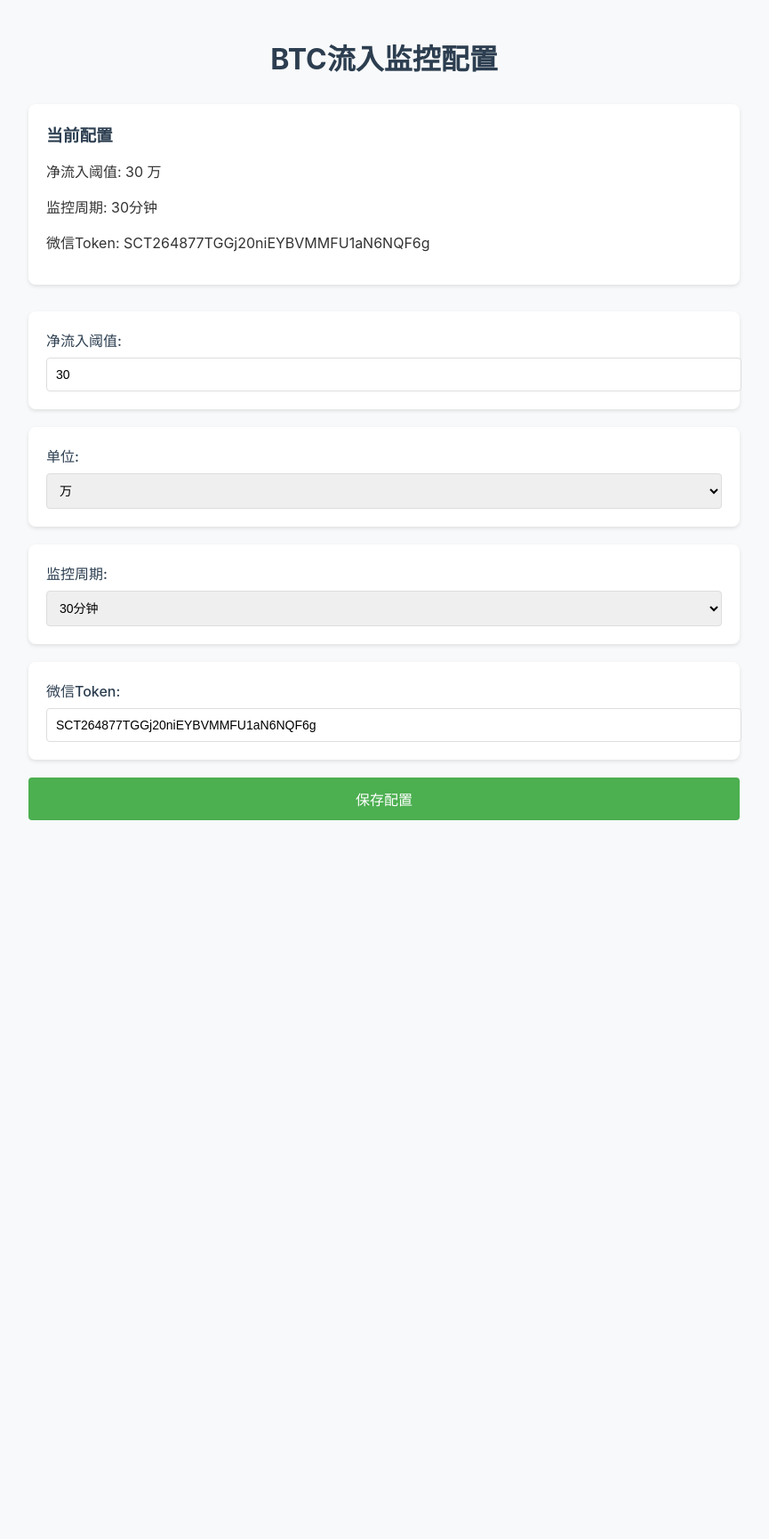
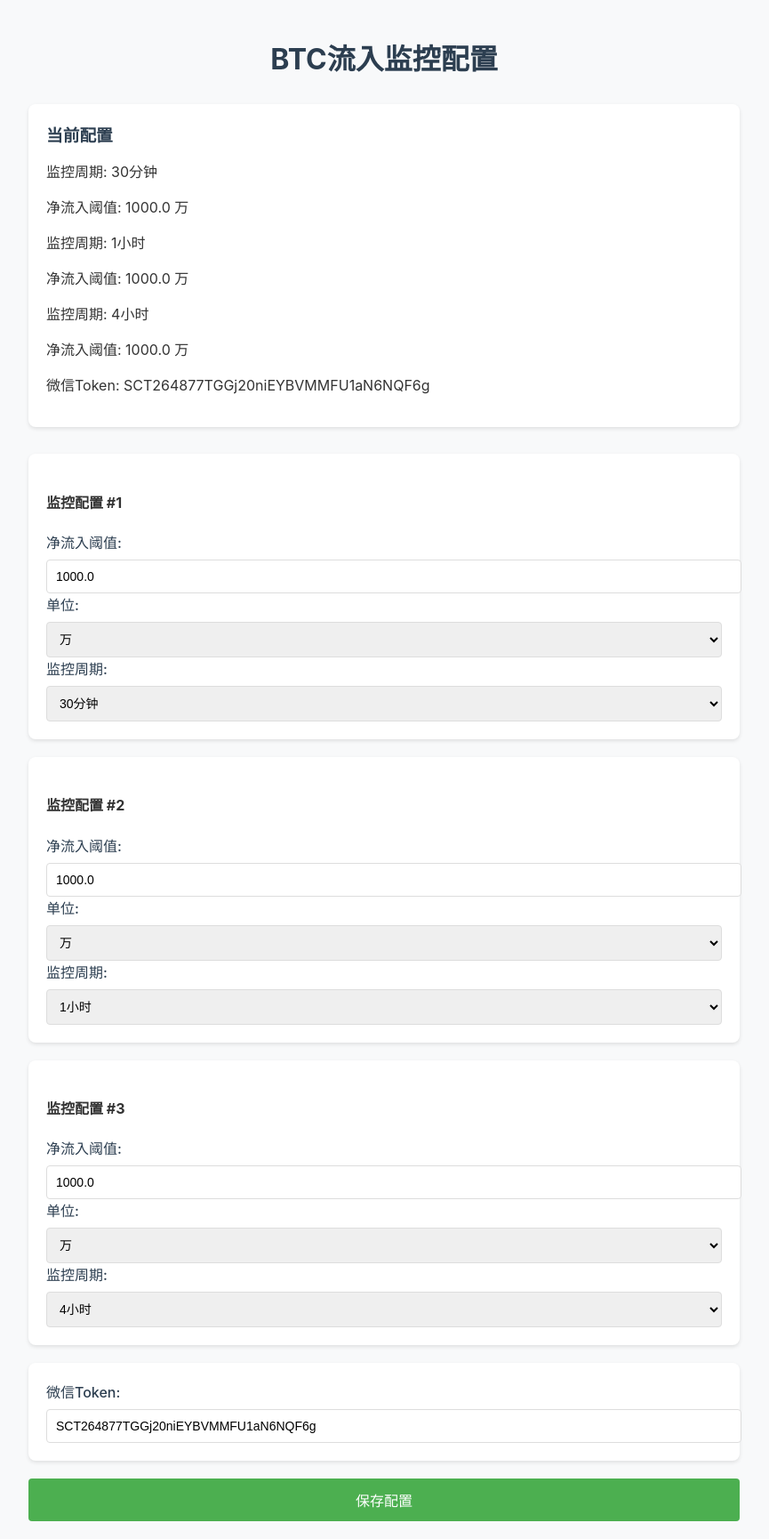
Before and after one commit to Robin3910/coin_flow_data_crawl, a Flask app: page / in a window 1280 px wide. Shown: the whole page at 89% size, without its empty margins (208-1073 px from the left). Before the commit the page ends 922 px from the top, so only its background shows below. Run offline with Flask 3, Linux system fonts and the light colour scheme.

Commit message:
feat 补充多个周期配置

```diff
--- a/app.py
+++ b/app.py
@@ -20,10 +20,25 @@ CONFIG_FILE = 'config.json'
 
 # 默认配置
 default_config = {
-    'threshold': 1000.0,
-    'unit': '万',
-    'period': '5分钟',
-    'wx_token': 'SCT264877TGGj20niEYBVMMFU1aN6NQF6g'
+  "period_list": [
+    {
+      "threshold": 1000.0,
+      "unit": "万",
+      "period": "30分钟"
+    },
+    {
+      "threshold": 1000.0,
+      "unit": "万",
+      "period": "1小时"
+    },
+    {
+      "threshold": 1000.0,
+      "unit": "万",
+      "period": "4小时"
+    },
+
+  ],
+  "wx_token": "SCT264877TGGj20niEYBVMMFU1aN6NQF6g"
 }
 
 # 全局变量
@@ -103,9 +118,9 @@ def get_next_run_time(period):
     return next_time
 
 # 定时任务
-def scheduled_task():
+def scheduled_task(period_obj):
     # config = load_config()
-    result = get_btc_flow_data()
+    result = get_btc_flow_data(period_obj)
     if result:
         # 处理结果，后续添加告警逻辑
         print(f"执行定时任务，获取到数据：{result}")
@@ -132,44 +147,46 @@ def update_config():
 
         # 更新定时任务
         scheduler.remove_all_jobs()
-        next_run_time = get_next_run_time(new_config['period'])
-        # 根据周期设置interval参数
-        interval_params = {}
-        if new_config['period'] == "5分钟":
-            interval_params['minutes'] = 5
-        elif new_config['period'] == "15分钟":
-            interval_params['minutes'] = 15
-        elif new_config['period'] == "30分钟":
-            interval_params['minutes'] = 30
-        elif new_config['period'] == "1小时":
-            interval_params['hours'] = 1
-        elif new_config['period'] == "4小时":
-            interval_params['hours'] = 4
-        elif new_config['period'] == "12小时":
-            interval_params['hours'] = 12
-        elif new_config['period'] == "24小时":
-            interval_params['days'] = 1
-        elif new_config['period'] == "1周":
-            interval_params['weeks'] = 1
-        elif new_config['period'] == "15天":
-            interval_params['days'] = 15
-        elif new_config['period'] == "1月":
-            interval_params['days'] = 30
+        for period in new_config['period_list']:
 
-        # 添加定时任务
-        scheduler.add_job(
-            scheduled_task,
-            'interval',
-            next_run_time=next_run_time,
-            **interval_params,
-            id='btc_flow_monitor'
-        )
+            next_run_time = get_next_run_time(period['period'])
+            # 根据周期设置interval参数
+            interval_params = {}
+            if period['period'] == "5分钟":
+                interval_params['minutes'] = 5
+            elif period['period'] == "15分钟":
+                interval_params['minutes'] = 15
+            elif period['period'] == "30分钟":
+                interval_params['minutes'] = 30
+            elif period['period'] == "1小时":
+                interval_params['hours'] = 1
+            elif period['period'] == "4小时":
+                interval_params['hours'] = 4
+            elif period['period'] == "12小时":
+                interval_params['hours'] = 12
+            elif period['period'] == "24小时":
+                interval_params['days'] = 1
+            elif period['period'] == "1周":
+                interval_params['weeks'] = 1
+            elif period['period'] == "15天":
+                interval_params['days'] = 15
+            elif period['period'] == "1月":
+                interval_params['days'] = 30
+
+            # 添加定时任务
+            scheduler.add_job(
+                scheduled_task(period_obj=period),
+                'interval',
+                next_run_time=next_run_time,
+                **interval_params,
+                id=f'btc_flow_monitor_{period["period"]}'
+            )
 
         return jsonify({"status": "success"})
     except Exception as e:
         return jsonify({"status": "error", "message": str(e)})
 
-def get_btc_flow_data():
+def get_btc_flow_data(period_obj):
     # 设置Chrome选项
     options = webdriver.ChromeOptions()
     # 添加无头模式（可选）
@@ -198,7 +215,7 @@ def get_btc_flow_data():
 
         # 找到目标周期在period_list中的索引
         try:
-            period_index = period_list.index(default_config['period'])
+            period_index = period_list.index(period_obj['period'])
 
             target_td = None
             count = 0
@@ -221,15 +238,14 @@ def get_btc_flow_data():
             value = match.group(1)  # 保留正负号和数值部分
             unit = match.group(2)  # 提取单位
             value_num = float(value.replace('$', ''))
-            # unit = default_config['unit']
 
             # 转换为万单位
             if unit == '亿':
                 value_num = value_num * 10000  # 亿转万
 
             # 获取阈值并转换为万单位
-            threshold = float(default_config['threshold'])
-            if default_config['unit'] == '亿':
+            threshold = float(period_obj['threshold'])
+            if period_obj['unit'] == '亿':
                 threshold = threshold * 10000
 
             # 根据阈值正负判断是否需要告警
@@ -240,13 +256,12 @@ def get_btc_flow_data():
                 should_alert = True
 
             if should_alert:
-                alert_msg = f"BTC{default_config['period']}的净流入值{target_td.text.strip()},超过阈值{default_config['threshold']}{default_config['unit']}"
+                alert_msg = f"BTC{period_obj['period']}的净流入值{target_td.text.strip()},超过阈值{period_obj['threshold']}{period_obj['unit']}"
                 send_wx_notification(alert_msg, alert_msg)
-            print(f"{default_config['period']}的值为: {target_td.text.strip()}")
-            # send_wx_notification(f"BTC{default_config['period']}的净流入值为: {value}", f"BTC{default_config['period']}的净流入值为: {value}")
+            print(f"{period_obj['period']}的值为: {target_td.text.strip()}")
             return value
         except ValueError:
-            print(f"未找到目标周期 {default_config['period']}")
+            print(f"未找到目标周期 {period_obj['period']}")
             return None
         except IndexError:
             print("获取数据失败，td元素数量不足")
@@ -284,38 +299,39 @@ def init_scheduler():
 
     # 更新定时任务
     scheduler.remove_all_jobs()
-    next_run_time = get_next_run_time(default_config['period'])
-    # 根据周期设置interval参数
-    interval_params = {}
-    if default_config['period'] == "5分钟":
-        interval_params['minutes'] = 5
-    elif default_config['period'] == "15分钟":
-        interval_params['minutes'] = 15
-    elif default_config['period'] == "30分钟":
-        interval_params['minutes'] = 30
-    elif default_config['period'] == "1小时":
-        interval_params['hours'] = 1
-    elif default_config['period'] == "4小时":
-        interval_params['hours'] = 4
-    elif default_config['period'] == "12小时":
-        interval_params['hours'] = 12
-    elif default_config['period'] == "24小时":
-        interval_params['days'] = 1
-    elif default_config['period'] == "1周":
-        interval_params['weeks'] = 1
-    elif default_config['period'] == "15天":
-        interval_params['days'] = 15
-    elif default_config['period'] == "1月":
-        interval_params['days'] = 30
+    for period in default_config['period_list']:
+        next_run_time = get_next_run_time(period['period'])
+        # 根据周期设置interval参数
+        interval_params = {}
+        if period['period'] == "5分钟":
+            interval_params['minutes'] = 5
+        elif period['period'] == "15分钟":
+            interval_params['minutes'] = 15
+        elif period['period'] == "30分钟":
+            interval_params['minutes'] = 30
+        elif period['period'] == "1小时":
+            interval_params['hours'] = 1
+        elif period['period'] == "4小时":
+            interval_params['hours'] = 4
+        elif period['period'] == "12小时":
+            interval_params['hours'] = 12
+        elif period['period'] == "24小时":
+            interval_params['days'] = 1
+        elif period['period'] == "1周":
+            interval_params['weeks'] = 1
+        elif period['period'] == "15天":
+            interval_params['days'] = 15
+        elif period['period'] == "1月":
+            interval_params['days'] = 30
 
     # 添加定时任务
-    scheduler.add_job(
-        scheduled_task,
-        'interval',
-        next_run_time=next_run_time,
-        **interval_params,
-        id='btc_flow_monitor'
-    )
+        scheduler.add_job(
+            scheduled_task(period_obj=period),
+            'interval',
+            next_run_time=next_run_time,
+            **interval_params,
+            id=f'btc_flow_monitor_{period["period"]}'
+        )
 
 if __name__ == '__main__':
     default_config = load_config()
--- a/templates/index.html
+++ b/templates/index.html
@@ -92,31 +92,50 @@
     <!-- 添加当前配置显示区域 -->
     <div class="config-display">
         <h3 style="margin-top: 0;">当前配置</h3>
-        <p>净流入阈值: {{ config.threshold }} {{ config.unit }}</p>
-        <p>监控周期: {{ config.period }}</p>
+        {% for period_config in config.period_list %}
+        <div class="period-config">
+            <p>监控周期: {{ period_config.period }}</p>
+            <p>净流入阈值: {{ period_config.threshold }} {{ period_config.unit }}</p>
+        </div>
+        {% endfor %}
         <p>微信Token: {{ config.wx_token }}</p>
     </div>
 
-    <div class="form-group">
-        <label for="threshold">净流入阈值:</label>
-        <input type="number" id="threshold" value="{{ config.threshold }}" step="0.1">
+    <!-- 周期配置区域 -->
+    {% for i in range(3) %}
+    <div class="form-group period-group">
+        <h4>监控配置 #{{ i + 1 }}</h4>
+        <div class="form-row">
+            <label for="threshold{{ i }}">净流入阈值:</label>
+            <input type="number" id="threshold{{ i }}"
+                value="{{ config.period_list[i].threshold if i < config.period_list|length else 1000.0 }}"
+                step="0.1">
         </div>
-    <div class="form-group">
-        <label for="unit">单位:</label>
-        <select id="unit">
+        <div class="form-row">
+            <label for="unit{{ i }}">单位:</label>
+            <select id="unit{{ i }}">
                 {% for unit in unit_list %}
-            <option value="{{ unit }}" {% if unit == config.unit %}selected{% endif %}>{{ unit }}</option>
+                <option value="{{ unit }}"
+                    {% if i < config.period_list|length and unit == config.period_list[i].unit %}selected{% endif %}>
+                    {{ unit }}
+                </option>
                 {% endfor %}
             </select>
         </div>
-    <div class="form-group">
-        <label for="period">监控周期:</label>
-        <select id="period">
+        <div class="form-row">
+            <label for="period{{ i }}">监控周期:</label>
+            <select id="period{{ i }}">
                 {% for period in period_list %}
-            <option value="{{ period }}" {% if period == config.period %}selected{% endif %}>{{ period }}</option>
+                <option value="{{ period }}"
+                    {% if i < config.period_list|length and period == config.period_list[i].period %}selected{% endif %}>
+                    {{ period }}
+                </option>
                 {% endfor %}
             </select>
         </div>
+    </div>
+    {% endfor %}
+
     <div class="form-group">
         <label for="wx_token">微信Token:</label>
         <input type="text" id="wx_token" value="{{ config.wx_token }}">
@@ -125,10 +144,19 @@
 
     <script>
         function saveConfig() {
+            const period_list = [];
+
+            // 收集三个周期的配置
+            for (let i = 0; i < 3; i++) {
+                period_list.push({
+                    threshold: parseFloat(document.getElementById(`threshold${i}`).value),
+                    unit: document.getElementById(`unit${i}`).value,
+                    period: document.getElementById(`period${i}`).value
+                });
+            }
+
             const config = {
-                threshold: parseFloat(document.getElementById('threshold').value),
-                unit: document.getElementById('unit').value,
-                period: document.getElementById('period').value,
+                period_list: period_list,
                 wx_token: document.getElementById('wx_token').value
             };
 
@@ -142,14 +170,8 @@
             .then(response => response.json())
             .then(data => {
                 if (data.status === 'success') {
-                    // 更新显示的当前配置值
-                    document.querySelector('p:nth-of-type(1)').textContent =
-                        `净流入阈值: ${config.threshold} ${config.unit}`;
-                    document.querySelector('p:nth-of-type(2)').textContent =
-                        `监控周期: ${config.period}`;
-                    document.querySelector('p:nth-of-type(3)').textContent =
-                        `微信Token: ${config.wx_token}`;
                     alert('配置保存成功！');
+                    location.reload(); // 重新加载页面以显示更新后的配置
                 } else {
                     alert('配置保存失败：' + data.message);
                 }
```
Also changed, not shown: config.json (+17 -3 lines). Lines whose indentation alone changed are shown as unchanged.
